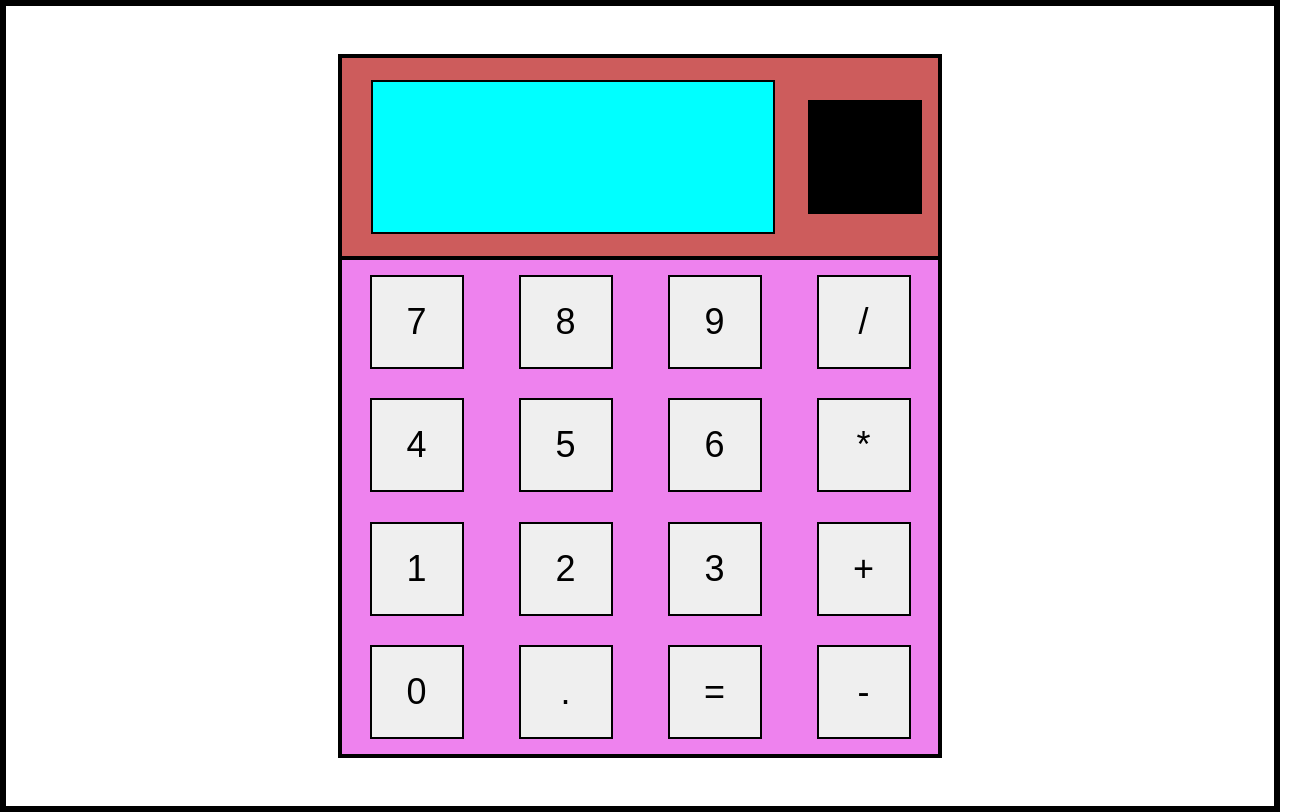
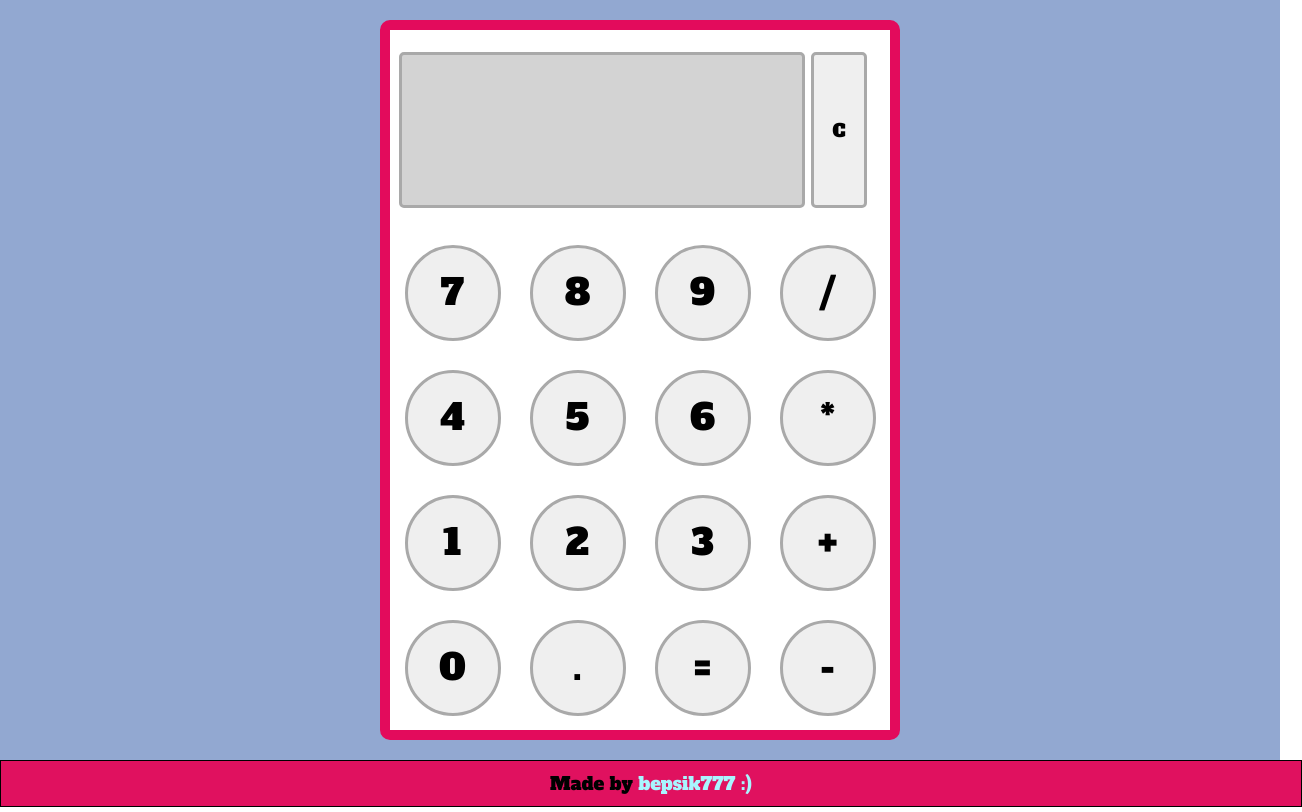
Before and after one commit to bepsik777/odin-calculator, a plain HTML site: page index.html in a window 1280 px wide. Shown: the whole page, 1302 px wide, since content can reach past the window. Drawn offline with Linux system fonts and the light colour scheme.

Commit message:
Add more css style

```diff
--- a/index.html
+++ b/index.html
@@ -6,13 +6,15 @@
     <meta name="viewport" content="width=device-width, initial-scale=1.0">
     <title>Document</title>
     <link rel="stylesheet" href="styles.css">
+    <link href="https://fonts.googleapis.com/css2?family=Alfa+Slab+One&display=swap" rel="stylesheet">
+
 </head>
 <body>
     <div class="container">
         <div class="calculator">
             <div class="display-container">
                 <div class="display"></div>
-                <button id="clear"></button>
+                <button id="clear">C</button>
             </div>
             <div class="button-container">
                 <button class="button digit">7</button>
@@ -22,7 +24,7 @@
                 <button class="button digit">8</button>
                 <button class="button digit">5</button>
                 <button class="button digit">2</button>
-                <button class="button digit">.</button>
+                <button class="button digit" id="decimal">.</button>
                 <button class="button digit">9</button>
                 <button class="button digit">6</button>
                 <button class="button digit">3</button>
@@ -34,6 +36,9 @@
             </div>
         </div>
     </div>
+    <div class="footer">
+       <p>Made by <a href="https://github.com/bepsik777">bepsik777 :)</a></p>
+    </div>
 
     <script src="script.js"></script>
 </body>
--- a/script.js
+++ b/script.js
@@ -51,12 +51,14 @@ function logAll() {
 }
 
 
+
 const display = document.querySelector('.display')
 const digits = document.querySelectorAll('.button.digit')
 const operators = document.querySelectorAll('.button.operator')
 const equalButton = document.querySelector('#equal')
 const clearButton = document.querySelector('#clear')
 const arrayOfOperators = ['+', '-', '*', '/']
+const decimal = document.querySelector('#decimal')
 let displayValue = []
 let operation = []
 let result
@@ -74,7 +76,7 @@ digits.forEach((digit) => {
 				display.textContent = ''
 			}
 		}
-		if(displayValue[0] === result) {
+		if(displayValue[0] === result) {            //CREATE NEW OPERATION IF THE TEXT ON DISPLAY IS A RESULT OF PREVIOUS OPERATION
 			clearDisplay();
 		}
 		display.textContent += digit.textContent;		//  ADD THE NUMBERS ON BUTTONS TO THE DISPLAY
@@ -125,4 +127,4 @@ equalButton.addEventListener('click', () => {
 
 // Problems to fix:
 // * show the result of the previous calculation in a separate div
-//
+// * disable ability to put more then one decimal
--- a/styles.css
+++ b/styles.css
@@ -1,22 +1,28 @@
 * {
     margin: 0;
     box-sizing: content-box;
-    border: black 2px solid;
+    /* border: black 2px solid; */
     font-size: large;
+    font-family: 'Alfa Slab One', cursive;
 }
 
 .container {
     display: flex;
-    height: 100vh;
+    height: 95vh;
     justify-content: center;
     align-items: center;
+    background-color: #92a8d1;
 }
 
 .calculator {
     height: 700px;
-    width: 600px;
+    width: 500px;
     display: flex;
     flex-direction: column;
+    border: #E30B5C 10px solid;
+    border-radius: 10px;
+    background-color: white;
+
 }
 
 .display-container {
@@ -24,7 +30,7 @@
     display: flex;
     align-items: center;
     justify-content: space-around;
-    background-color: indianred;
+    /* background-color: indianred; */
 
 }
 
@@ -35,20 +41,24 @@
     justify-content: end;
     align-items: center;
     font-size: 2.5em;
-    margin-left: 12px;
-    background-color: cyan;
+    margin-left: 6px;
+    background-color: lightgrey;
+    border: darkgray 3px solid;
+    border-radius: 5px;
     overflow-wrap: anywhere;
 }
 
 
-
 #clear {
-    height: 110px;
-    width: 110px;
+    height: 150px;
+    width: 50px;
+    margin-right: 20px;
     display: block;
     padding: 0;
-    background-color: black;
+    border: darkgray 3px solid;
+    border-radius: 5px;
 }
+
 
 .button-container {
     height: 500px;
@@ -57,7 +67,7 @@
     flex-wrap: wrap;
     justify-content: space-around;
     align-items: center;
-    background-color: violet;
+    /* background-color: violet; */
 }
 
 .button {
@@ -67,4 +77,48 @@
     width: 90px;
     margin: 10px 1px;
     font-size: 2em;
+    border-radius: 80%;
+    border: none;
+    border: darkgray 3px solid;
 }
+
+.footer {
+   width: 100%;
+   height: 100%;
+   border: black 1px solid;
+   padding: 10px;
+   background-color: #E0115F;
+}
+
+.footer>p {
+   text-align: center;
+}
+
+.footer>p>a {
+    text-decoration: none;
+    color: #A9F5FF;
+}
+
+
+.display:hover {
+    background-color: #A9F5FF;
+}
+
+.button:hover {
+    background-color: #92a8d1;
+    border: gold 3px solid;
+}
+
+.button:active {
+    background-color:  #034f84;;
+}
+
+.button.operator:hover,
+#equal:hover,
+#clear:hover {
+    background-color: #702963;
+}
+
+#clear:hover {
+    border: gold 3px solid;
+}
```
